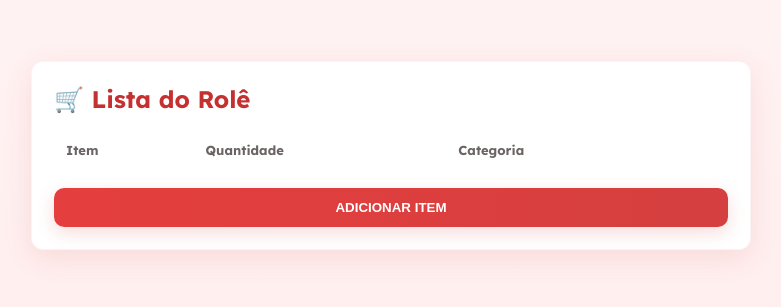
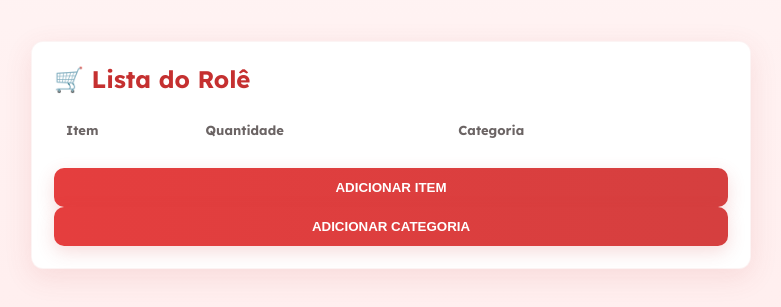
Before and after one commit to NickGehjk/ultima-coisa, a plain HTML site: page lista/test2.html in a window 1280 px wide. Shown: the part 245-552 px from the top of the page, without its empty margins (249-1030 px from the left). Drawn offline with Linux system fonts and the light colour scheme.

Commit message:
teste botão categoria

```diff
--- a/lista/test2.html
+++ b/lista/test2.html
@@ -36,6 +36,7 @@
 
         <!-- Botão principal que abre o modal para adicionar um item -->
         <button id="openAddBtn" class="primary" onclick="mostrarModal()">ADICIONAR ITEM</button>
+        <button id="openAddBtn" class="primary" onclick="mostrarModal()">ADICIONAR CATEGORIA</button>
     </div>
 
     <!--
```
Also changed, not shown: index.html (+0 -2 lines).
